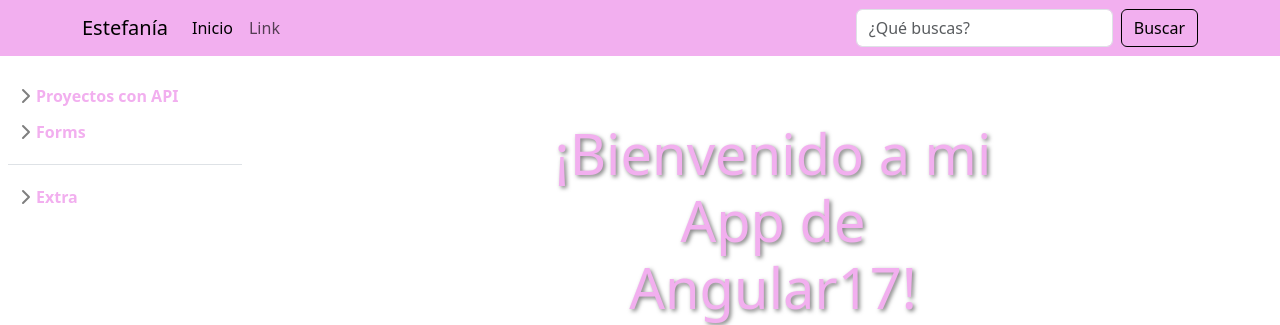
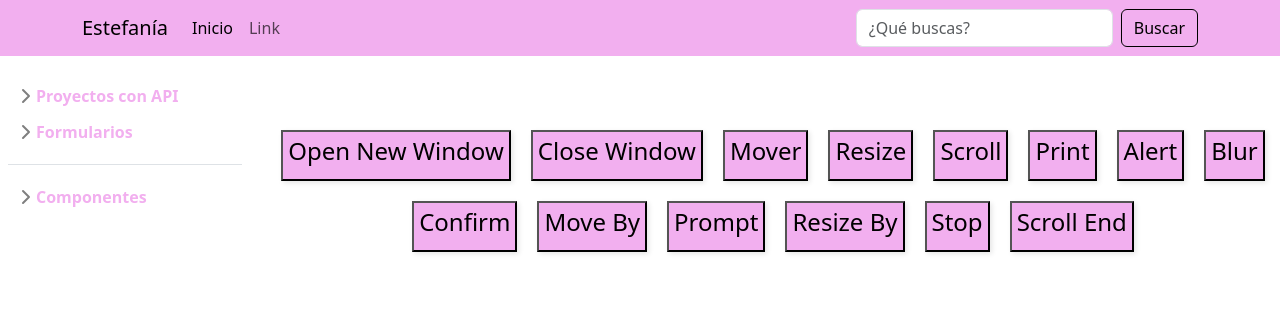
Before and after one commit to bravoporestefi/angular_mda, an Angular app in the folder cliente/: page /window in a window 1280 px wide. Before the commit this address led to /. Shown: the top 325 px of the page. Built offline with nearby package versions, Linux system fonts and the light colour scheme.

Commit message:
Componente window

```diff
--- a/cliente/src/app/app.routes.ts
+++ b/cliente/src/app/app.routes.ts
@@ -4,6 +4,7 @@ import { HomeComponent } from './pages/home/home.component';
 import { ErroresComponent } from './pages/errores/errores.component';
 import { BoredComponent } from './pages/bored/bored.component';
 import { CamaraComponent } from './pages/camara/camara.component';
+import { WindowComponent } from './pages/window/window.component';
 
 export const routes: Routes = [
 
@@ -12,6 +13,7 @@ export const routes: Routes = [
     {path:'errores', component:ErroresComponent},
     {path:'bored', component:BoredComponent},
     {path:'camara', component:CamaraComponent},
+    {path:'window', component:WindowComponent},
     {path: '**',redirectTo: '',pathMatch:'full' },
 
 ];
--- a/cliente/src/app/components/sidebar/sidebar.component.html
+++ b/cliente/src/app/components/sidebar/sidebar.component.html
@@ -25,7 +25,7 @@
     <li class="mb-1">
       <button class="btn nga-btn-toggle align-items-center rounded collapsed colo" data-bs-toggle="collapse"
         data-bs-target="#orders-collapse" aria-expanded="false">
-        Forms
+        Formularios
       </button>
       <div class="collapse" id="orders-collapse">
         <ul class="nga-btn-toggle-nav list-unstyled fw-normal pb-1 small">
@@ -45,14 +45,14 @@
     <li class="mb-1">
       <button class="btn nga-btn-toggle align-items-center rounded collapsed colo" data-bs-toggle="collapse"
         data-bs-target="#account-collapse" aria-expanded="false">
-        Extra
+        Componentes
       </button>
       <div class="collapse" id="account-collapse">
         <ul class="nga-btn-toggle-nav list-unstyled fw-normal pb-1 small">
 
           <li>
-            <a routerLink="/bootstrap/accordions" class="link-dark rounded">
-              <i class="fab fa-windows text-primary mt-1 me-2"></i>Window-Methods</a>
+            <a routerLink="/window" class="link-dark rounded">
+              <i class="fab fa-windows text-primary mt-1 me-2"></i>Window</a>
           </li>
           <li>
             <a routerLink="/camara" class="link-dark rounded">
--- a/cliente/src/app/pages/camara/camara.component.css
+++ b/cliente/src/app/pages/camara/camara.component.css
@@ -1,4 +1,4 @@
-/* CSS de error */
+/* CSS de camara */
 .contenedor {
     max-width: 500px;
     margin: 0 auto;
@@ -27,14 +27,14 @@
   }
 
   .camara {
-    width: 100%; /* Ajusta el ancho al 100% del contenedor */
-    max-width: 400px; /* Establece un ancho máximo para limitar el tamaño */
-    margin: auto; /* Centra el div horizontalmente */
+    width: 100%;
+    max-width: 400px;
+    margin: auto;
   }
 
   video {
-    width: 100%; /* Ajusta el ancho del video al 100% del contenedor */
-    height: auto; /* Permite que la altura se ajuste automáticamente según el ancho */
-    max-width: 100%; /* Asegura que el video no exceda el ancho del contenedor */
-    display: block; /* Elimina cualquier margen o relleno adicional */
+    width: 100%;
+    height: auto;
+    max-width: 100%;
+    display: block;
   }
--- a/cliente/src/app/pages/camara/camara.component.html
+++ b/cliente/src/app/pages/camara/camara.component.html
@@ -1,3 +1,5 @@
+<!-- HTML del componente camara -->
+
 <div class="contenedor mt-5 ">
     <h1> Cámara </h1>
     <div class="d-flex justify-content-center gap-2 mb-2 ">
@@ -5,7 +7,10 @@
         <button (click)="closeCamera()">Cerrar Cámara</button>
     </div>
 
+    <!-- Contenedor que muestra u oculta la cámara según el valor de cameraVisible -->
     <div class="camara" [style.display]="cameraVisible ? 'block' : 'none'">
+        <!-- Elemento de vídeo para mostrar la transmisión de la cámara -->
         <video #cameraFeed autoplay playsinline></video>
     </div>
+
 </div>
--- a/cliente/src/app/pages/camara/camara.component.ts
+++ b/cliente/src/app/pages/camara/camara.component.ts
@@ -1,34 +1,44 @@
+//TYPESCRIPT del componente cámara
+
 import { Component, ElementRef, ViewChild } from '@angular/core';
 
 @Component({
-  selector: 'app-camera',
-  templateUrl: './camara.component.html',
-  styleUrls: ['./camara.component.css']
+  selector: 'app-camera', // Selector del componente
+  templateUrl: './camara.component.html', // Ruta de la plantilla HTML
+  styleUrls: ['./camara.component.css'] // Ruta de los estilos CSS
 })
 
 export class CamaraComponent {
+  // Decorador @ViewChild para obtener una referencia al elemento de vídeo en la plantilla
   @ViewChild('cameraFeed', { static: true }) cameraFeed: ElementRef = {} as ElementRef;
+  // Propiedades para almacenar la transmisión de la cámara y controlar su visibilidad
   cameraStream: MediaStream | null = null;
   cameraVisible = false;
 
+  // Método para abrir la cámara
   openCamera() {
+    // Accedemos a los dispositivos multimedia y solicitamos permiso para usar la cámara
     navigator.mediaDevices.getUserMedia({ video: true })
       .then((stream) => {
-        this.cameraVisible = true;
-        this.cameraFeed.nativeElement.srcObject = stream;
-        this.cameraStream = stream;
+        // Si se obtiene la transmisión de la cámara con éxito
+        this.cameraVisible = true; // Hacemos visible el elemento de vídeo
+        this.cameraFeed.nativeElement.srcObject = stream; // Asignamos la transmisión al elemento de vídeo
+        this.cameraStream = stream; // Almacenamos la transmisión en la propiedad cameraStream
       })
       .catch((error) => {
-        console.error('Error accessing camera: ', error);
+        // Si hay algún error al acceder a la cámara
+        console.error('Error accessing camera: ', error); // Mostramos el error en la consola
       });
   }
 
+  // Método para cerrar la cámara
   closeCamera() {
     if (this.cameraStream) {
+      // Si hay una transmisión de cámara activa
       this.cameraStream.getTracks().forEach((track) => {
-        track.stop();
+        track.stop(); // Detenemos todos los tracks de la transmisión
       });
-      this.cameraVisible = false;
+      this.cameraVisible = false; // Ocultamos el elemento de vídeo
     }
   }
 }
--- /dev/null
+++ b/cliente/src/app/pages/window/window.component.css
@@ -0,0 +1,19 @@
+/* CSS del componente window */
+
+button {
+    background-color: #F2AFEF;
+    color: black;
+    margin: 10px;
+    padding: 5px;
+    cursor: pointer;
+    box-shadow: 2px 2px 5px rgba(0, 0, 0, 0.1);
+
+}
+
+button:hover{
+    background-color: white;
+    color:#F2AFEF;
+  }
+  button:active{
+    background-color: white !important;
+    color:#F2AFEF !important;}
--- /dev/null
+++ b/cliente/src/app/pages/window/window.component.html
@@ -0,0 +1,49 @@
+<!-- HTML del componente window -->
+
+<div class="d-flex flex-wrap justify-content-center mt-5">
+
+    <!-- Botones que llaman a las funciones de window methods -->
+    <button (click)=openWindow()>
+        <h4>Open New Window</h4>
+    </button>
+    <button (click)=closeWindow()>
+        <h4>Close Window</h4>
+    </button>
+    <button (click)=moveWindowTo()>
+        <h4>Mover</h4>
+    </button>
+    <button (click)=resizeWindow()>
+        <h4>Resize</h4>
+    </button>
+    <button (click)=scrollWindowBy()>
+        <h4>Scroll</h4>
+    </button>
+    <button (click)=printPage()>
+        <h4>Print</h4>
+    </button>
+    <button (click)=windowAlert()>
+        <h4>Alert</h4>
+    </button>
+    <button (click)=windowBlur()>
+        <h4>Blur</h4>
+    </button>
+    <button (click)=windowConfirm()>
+        <h4>Confirm</h4>
+    </button>
+    <button (click)=moveWindowBy()>
+        <h4>Move By</h4>
+    </button>
+    <button (click)=windowPrompt()>
+        <h4>Prompt</h4>
+    </button>
+    <button (click)=resizeWindow()>
+        <h4>Resize By</h4>
+    </button>
+    <button (click)=stopWindow()>
+        <h4>Stop</h4>
+    </button>
+    <button (click)=goToEnd()>
+        <h4>Scroll End</h4>
+    </button>
+
+</div>
--- /dev/null
+++ b/cliente/src/app/pages/window/window.component.ts
@@ -0,0 +1,161 @@
+//TYPESCRIPT del componente window
+
+import { Component } from '@angular/core';
+
+// Definimos el componente WindowComponent
+@Component({
+  selector: 'app-window', // Selector del componente
+  standalone: true, // Indica si el componente es independiente
+  imports: [], // Importaciones del componente (vacío en este caso)
+  templateUrl: './window.component.html', // Ruta de la plantilla HTML
+  styleUrl: './window.component.css' // Ruta de los estilos CSS
+})
+
+export class WindowComponent {
+  newWindow: Window | null; // Referencia a la nueva ventana, inicializada en null
+
+  constructor() {
+    this.newWindow = null; // Inicializamos la referencia a la ventana en null
+  }
+
+  // Método para abrir una nueva ventana
+  openWindow(): void {
+    // Abrimos una nueva ventana con tamaño y posición específicos
+    this.newWindow = window.open('', '', 'width=500px, height=300px, left=50px, top=300px');
+
+    // Si la nueva ventana no es nula
+    if (this.newWindow !== null) {
+      // Pedimos al usuario que introduzca una cantidad de píxeles
+      const prompt = this.newWindow.prompt("Indica una cantidad de píxeles por favor");
+
+      // Si el usuario introduce una cantidad de píxeles
+      if (prompt !== null) {
+        console.log("El usuario pulsó aceptar en la introducción de datos");
+
+        // Confirmamos con el usuario si desea aplicar los píxeles
+        const cnmfr = this.newWindow.confirm('¿Estás seguro de aplicar esos pixeles?');
+        if (cnmfr === false) {
+          console.log("El usuario no estaba seguro");
+        } else {
+          console.log("El usuario estaba seguro");
+          // Redimensionamos la ventana con los píxeles introducidos
+          this.newWindow.resizeBy(Number(prompt), Number(prompt));
+          console.log('Ventana redimensionada');
+        }
+      }
+    }
+  }
+
+  // Método para cerrar la ventana
+  closeWindow(): void {
+    if (this.newWindow) {
+      this.newWindow.close(); // Cierra la ventana nueva
+    }
+  }
+
+  // Método para mover la ventana a una posición específica
+  moveWindowTo(): void {
+    if (this.newWindow) {
+      this.newWindow.focus(); // Mantiene el foco en la página
+      this.newWindow.moveTo(300, 200); // Mueve la página hasta esas coordenadas
+    }
+  }
+
+  // Método para redimensionar la ventana a un tamaño específico
+  resizeWindow(): void {
+    if (this.newWindow) {
+      this.newWindow.focus();
+      this.newWindow.resizeTo(1000, 1000);
+    }
+  }
+
+  // Método para desplazar la ventana actualmente abierta en una cantidad específica de píxeles.
+scrollWindowBy(): void {
+  if (this.newWindow) {
+    this.newWindow.focus(); // Enfoca la ventana
+    this.newWindow.scrollBy(0, 100); // Desplaza la ventana verticalmente por 100 píxeles
+  }
+}
+
+// Método para imprimir la página actualmente abierta en la ventana.
+printPage(): void {
+  if (this.newWindow) {
+    this.newWindow.focus(); // Enfoca la ventana
+    this.newWindow.print(); // Imprime la página
+  }
+}
+
+// Método para mostrar una alerta con el mensaje "Hola como estas" en la ventana.
+windowAlert(): void {
+  if (this.newWindow) {
+    this.newWindow.focus(); // Enfoca la ventana
+    this.newWindow.alert("Hola como estas"); // Muestra una alerta con el mensaje especificado
+  }
+}
+
+// Método para remover el foco de la ventana actualmente abierta.
+windowBlur(): void {
+  if (this.newWindow) {
+    this.newWindow.blur(); // Remueve el foco de la ventana
+  }
+}
+
+// Método para mostrar un cuadro de confirmación en la ventana actualmente abierta.
+windowConfirm(): void {
+  if (this.newWindow) {
+    this.newWindow.focus(); // Enfoca la ventana
+    this.newWindow.confirm(); // Muestra un cuadro de confirmación en la ventana
+  }
+}
+
+// Método para mover la ventana actualmente abierta por una cantidad específica de píxeles.
+moveWindowBy(): void {
+  if (this.newWindow) {
+    this.newWindow.focus(); // Enfoca la ventana
+    this.newWindow.moveBy(500, 400); // Mueve la ventana horizontalmente y verticalmente
+  }
+}
+
+// Método para mostrar un cuadro de diálogo de entrada en la ventana actualmente abierta.
+windowPrompt(): void {
+  if (this.newWindow) {
+    this.newWindow.focus(); // Enfoca la ventana
+    this.newWindow.prompt(); // Muestra un cuadro de diálogo de entrada en la ventana
+  }
+}
+
+// Método para redimensionar la ventana actualmente abierta por una cantidad específica de píxeles.
+resizeWindowBy(): void {
+  if (this.newWindow) {
+    this.newWindow.focus(); // Enfoca la ventana
+    this.newWindow.resizeBy(500, 1000); // Redimensiona la ventana
+  }
+}
+
+// Método para desplazar la ventana actualmente abierta a una posición específica.
+scrollWindowTo(): void {
+  if (this.newWindow) {
+    this.newWindow.focus(); // Enfoca la ventana
+    this.newWindow.scrollTo(0, 200); // Desplaza la ventana a una posición específica
+  }
+}
+
+// Método para detener la carga de la ventana actualmente abierta.
+stopWindow(): void {
+  if (this.newWindow) {
+    this.newWindow.focus(); // Enfoca la ventana
+    this.newWindow.stop(); // Detiene la carga de la ventana
+  }
+}
+
+// Método para desplazar la ventana actualmente abierta hasta el final de la página.
+goToEnd(): void {
+  if (this.newWindow) {
+    this.newWindow.focus(); // Enfoca la ventana
+    // Desplaza la ventana verticalmente hasta el final de la página
+    this.newWindow.scrollBy(0, this.newWindow.document.body.scrollHeight);
+  }
+}
+
+
+}
```
